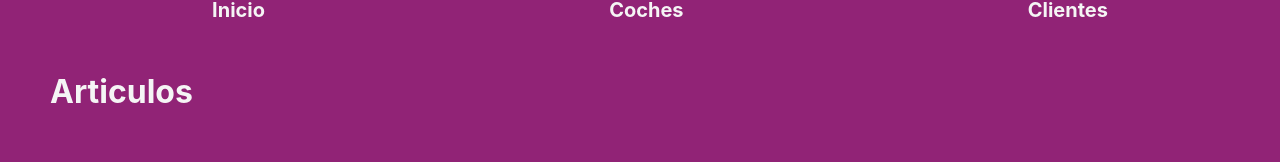
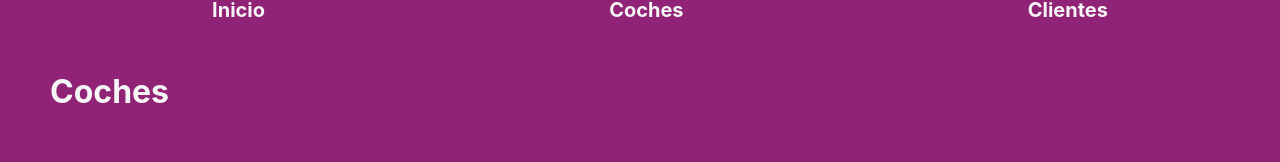
Before and after one commit to Supermiha96/concesionariomihailfrontend, a Svelte app: page /articulos in a window 1280 px wide. Shown: the part 142-304 px from the top of the page. Built offline with nearby package versions, Linux system fonts and the light colour scheme; no server answers.

Commit message:
Update Articulos.svelte

```diff
--- a/src/Articulos.svelte
+++ b/src/Articulos.svelte
@@ -23,7 +23,7 @@
     );
 </script>
 <div class="body">
-<h1>Articulos</h1>
+<h1>Coches</h1>
 <Buscar bind:busqueda={patron} />
 <hr />
 <div class="insertar">
```
